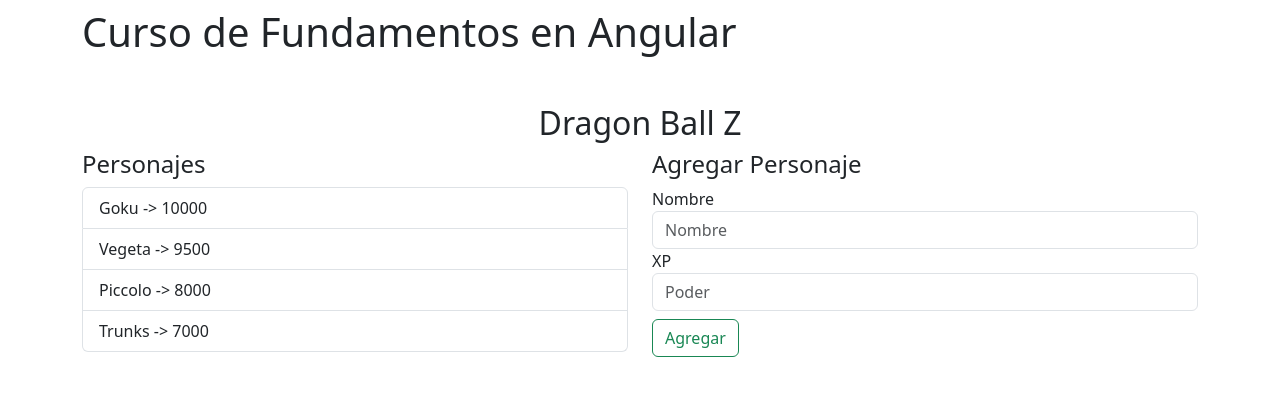
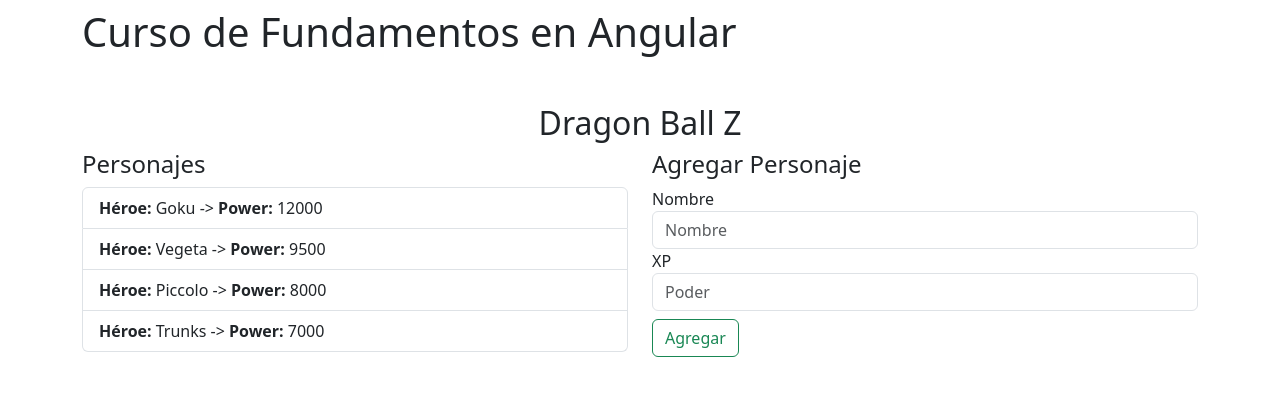
Before and after one commit to AndrewAnchiaG/AngularFundamentos, an Angular app: page / in a window 1280 px wide. Shown: the top 396 px of the page. Built offline with nearby package versions, Linux system fonts and the light colour scheme.

Commit message:
ux(main-page): add @Input to conn Father to Child

```diff
--- a/src/app/dbz/components/list/list.component.html
+++ b/src/app/dbz/components/list/list.component.html
@@ -1,7 +1,7 @@
 <h4>Personajes</h4>
 <ul class="list-group">
-  <li class="list-group-item">Goku -> 10000</li>
-  <li class="list-group-item">Vegeta -> 9500</li>
-  <li class="list-group-item">Piccolo -> 8000</li>
-  <li class="list-group-item">Trunks -> 7000</li>
+  <li *ngFor="let character of characterlist"
+  class="list-group-item">
+  <strong>Héroe:</strong>
+  {{character.name}} -> <strong>Power:</strong> {{character.power}}</li>
 </ul>
--- a/src/app/dbz/components/list/list.component.ts
+++ b/src/app/dbz/components/list/list.component.ts
@@ -1,15 +1,18 @@
-import { Component, OnInit } from '@angular/core';
+import { Component, Input } from '@angular/core';
+import { Character } from '../../interfaces/character.interface';
 
 @Component({
   selector: 'app-dbz-list',
   templateUrl: './list.component.html',
   styleUrls: ['./list.component.css']
 })
-export class ListComponent implements OnInit {
+export class ListComponent {
 
-  constructor() { }
-
-  ngOnInit() {
-  }
+  @Input()
+ public characterlist: Character[] = [
+  { name: "Maestro", power: 32000 },
+  { name: "Vegetal", power: 9500 },
+  { name: "Piccazo", power: 8000 }
+ ]
 
 }
--- /dev/null
+++ b/src/app/dbz/interfaces/character.interface.ts
@@ -0,0 +1,6 @@
+import { __generator } from "tslib";
+
+export interface Character{
+    name: string;
+    power: number;
+}
--- a/src/app/dbz/pages/dbz-main-page/dbz-main-page.component.html
+++ b/src/app/dbz/pages/dbz-main-page/dbz-main-page.component.html
@@ -12,7 +12,7 @@
 <div class="row mt-2">
   <div class="col">
     <!-- Por aca insertamos el primer componente -->
-    <app-dbz-list></app-dbz-list>
+    <app-dbz-list [characterlist]="characters"></app-dbz-list>
   </div>
   <div class="col">
     <!-- Por aca insertamos el segundo componente -->
--- a/src/app/dbz/pages/dbz-main-page/dbz-main-page.component.ts
+++ b/src/app/dbz/pages/dbz-main-page/dbz-main-page.component.ts
@@ -1,4 +1,5 @@
 import { Component } from '@angular/core';
+import { Character } from '../../interfaces/character.interface';
 
 @Component({
   selector: 'app-dbz-main-page',
@@ -7,4 +8,10 @@ import { Component } from '@angular/core';
 })
 export class DbzMainPageComponent {
 
+  public characters: Character[] = [
+    { name: "Goku", power: 12000 },
+    { name: "Vegeta", power: 9500 },
+    { name: "Piccolo", power: 8000 },
+    { name: "Trunks", power: 7000 }
+  ];
 }
```
